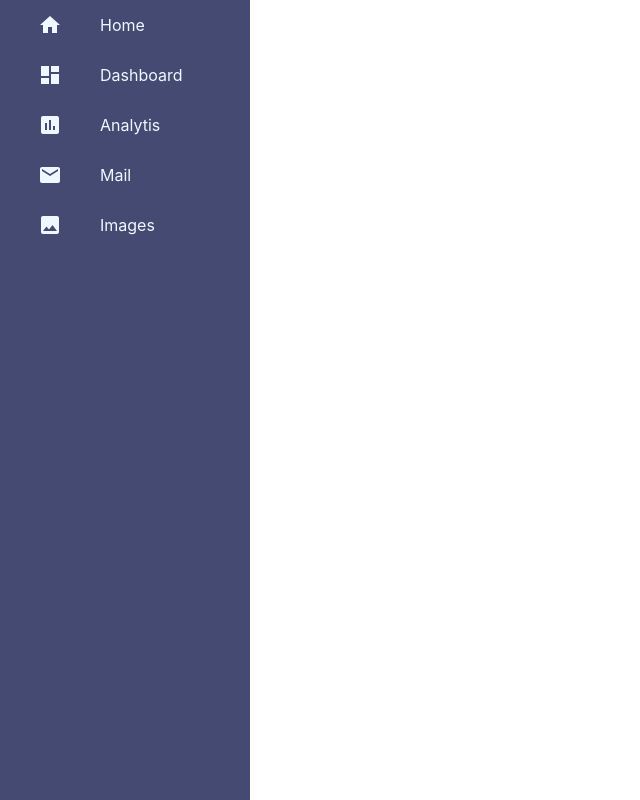
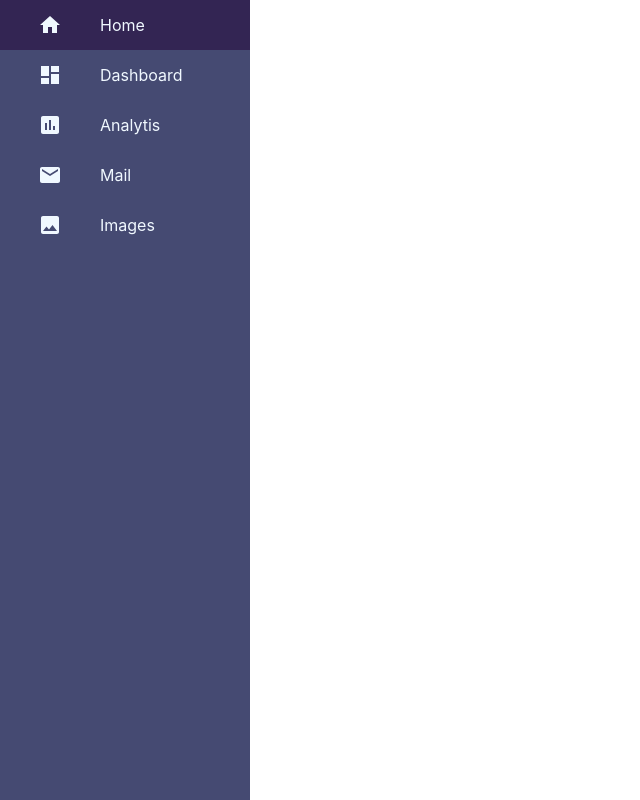
Before and after one commit to Diana-nyamai/ReactSideNavbar, a React (Create React App) app: page / in a window 1280 px wide. In both pictures the pointer is over the item "Home". Shown: the whole page, without its empty margins (0-640 px from the left). Built offline with nearby package versions, Linux system fonts and the light colour scheme.

Commit message:
color update

```diff
--- a/src/App.css
+++ b/src/App.css
@@ -28,6 +28,10 @@
   justify-content: center;
   align-items: center;
 }
+.sidebarlist .row:hover{
+  cursor: pointer;
+  background-color: rgb(51, 37, 83);
+}
 .row #icon{
   flex: 30%;
   display: grid;
```
